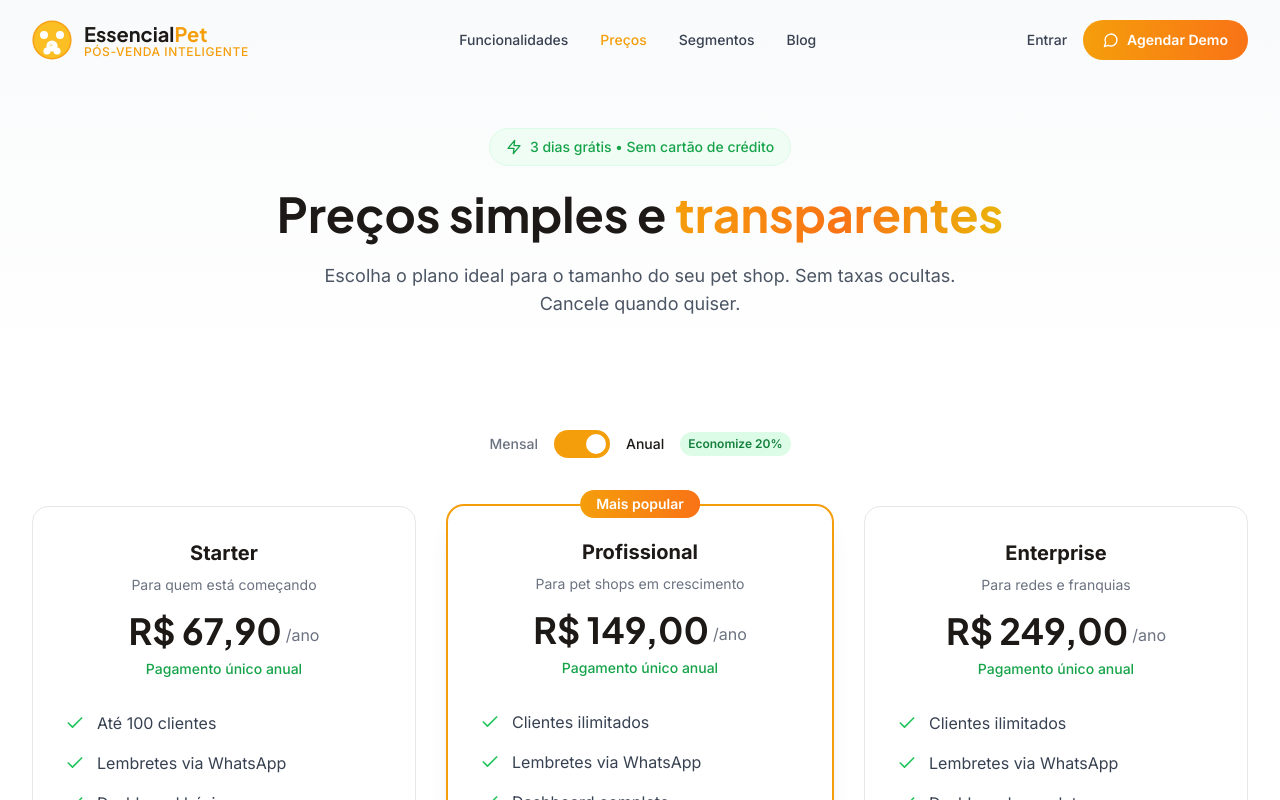
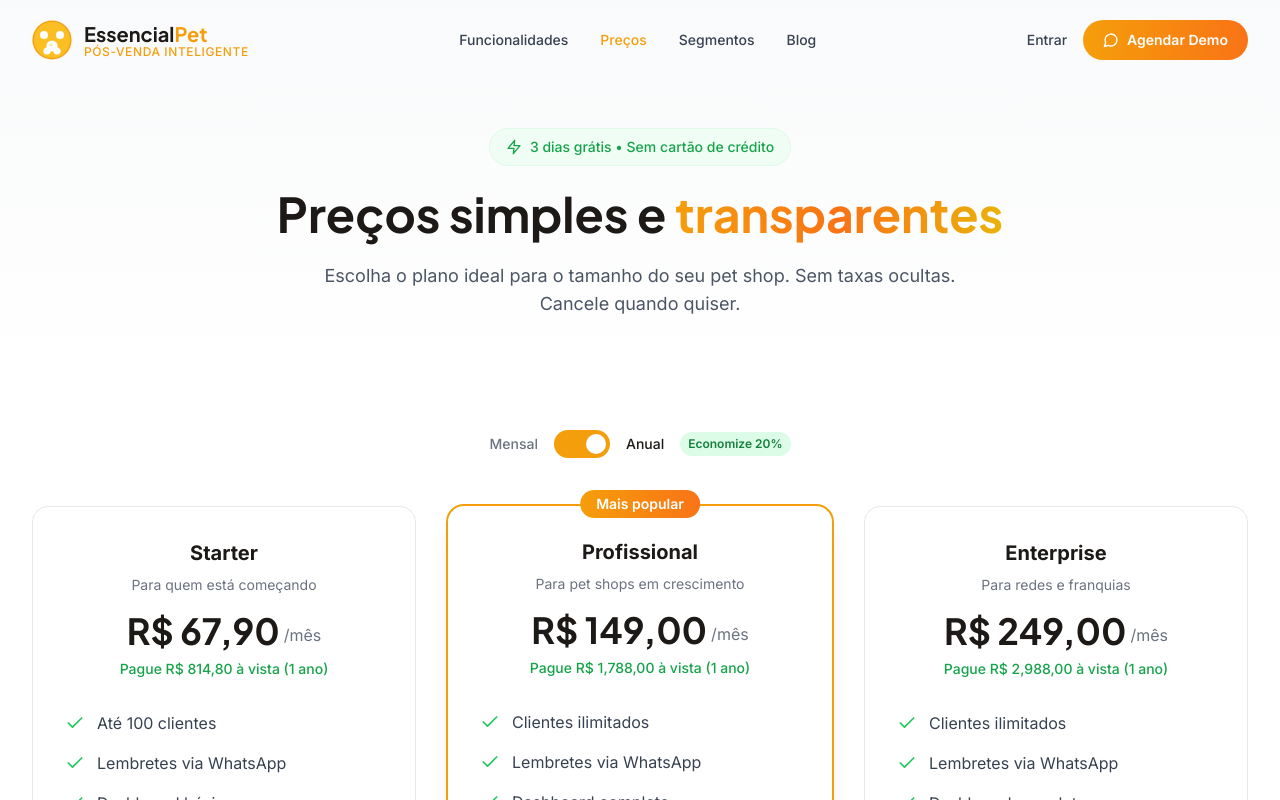
Before and after one commit to jrdias1/PetControl-site, a React (Vite) app: page /preco in a window 1280 px wide. Shown: the top 800 px of the page. Built offline with nearby package versions, Linux system fonts and the light colour scheme.

Commit message:
Corrige preços: valor/mês + total anual à vista

```diff
--- a/src/pages/Preco.jsx
+++ b/src/pages/Preco.jsx
@@ -164,18 +164,11 @@ function PricingSection() {
                   <span className="text-4xl font-display font-bold text-dark-900">
                     R$ {(annual ? plan.priceAnnual : plan.priceMonthly).toLocaleString('pt-BR', { minimumFractionDigits: 2, maximumFractionDigits: 2 }).replace('.', ',')}
                   </span>
-                  <span className="text-gray-500 mb-1">
-                    {annual && plan.annualTotal ? '/ano' : '/mês'}
-                  </span>
+                  <span className="text-gray-500 mb-1">/mês</span>
                 </div>
-                {annual && !plan.annualTotal && (
-                  <p className="text-sm text-gray-500 mt-2">
-                    Cobrado anualmente (R$ {(plan.priceAnnual * 12).toLocaleString('pt-BR', { minimumFractionDigits: 2, maximumFractionDigits: 2 }).replace('.', ',')})
-                  </p>
-                )}
-                {annual && plan.annualTotal && (
+                {annual && (
                   <p className="text-sm text-green-600 font-medium mt-2">
-                    Pagamento único anual
+                    Pague R$ {(plan.priceAnnual * 12).toLocaleString('pt-BR', { minimumFractionDigits: 2, maximumFractionDigits: 2 }).replace('.', ',')} à vista (1 ano)
                   </p>
                 )}
               </div>
```
